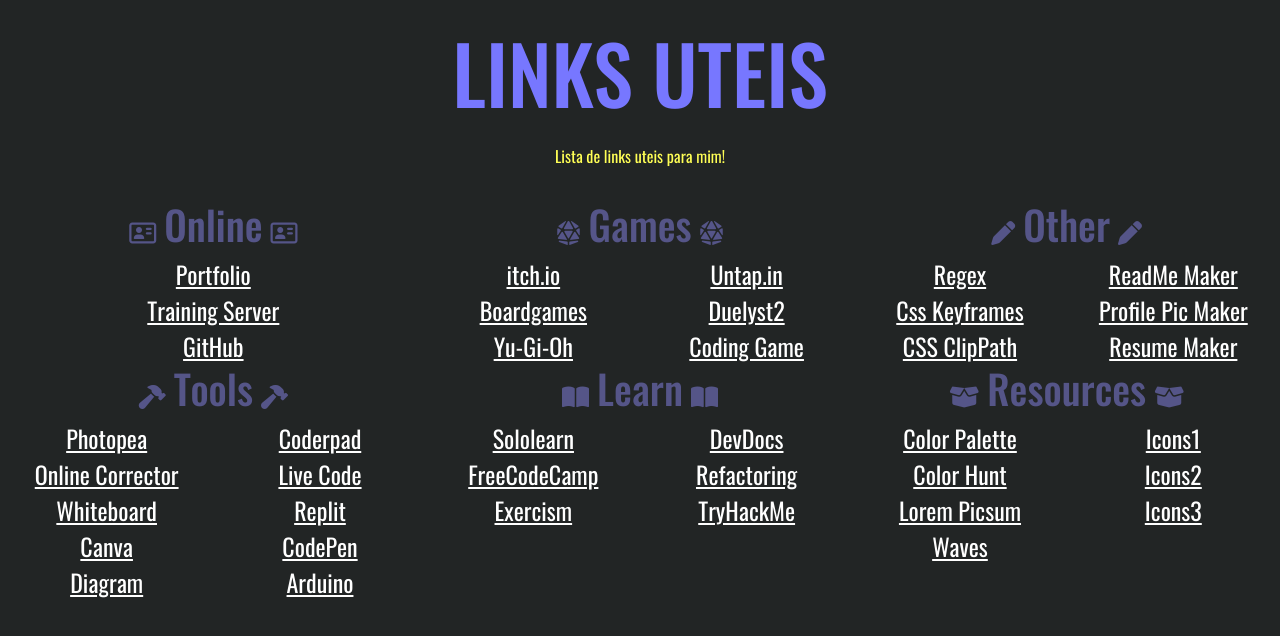
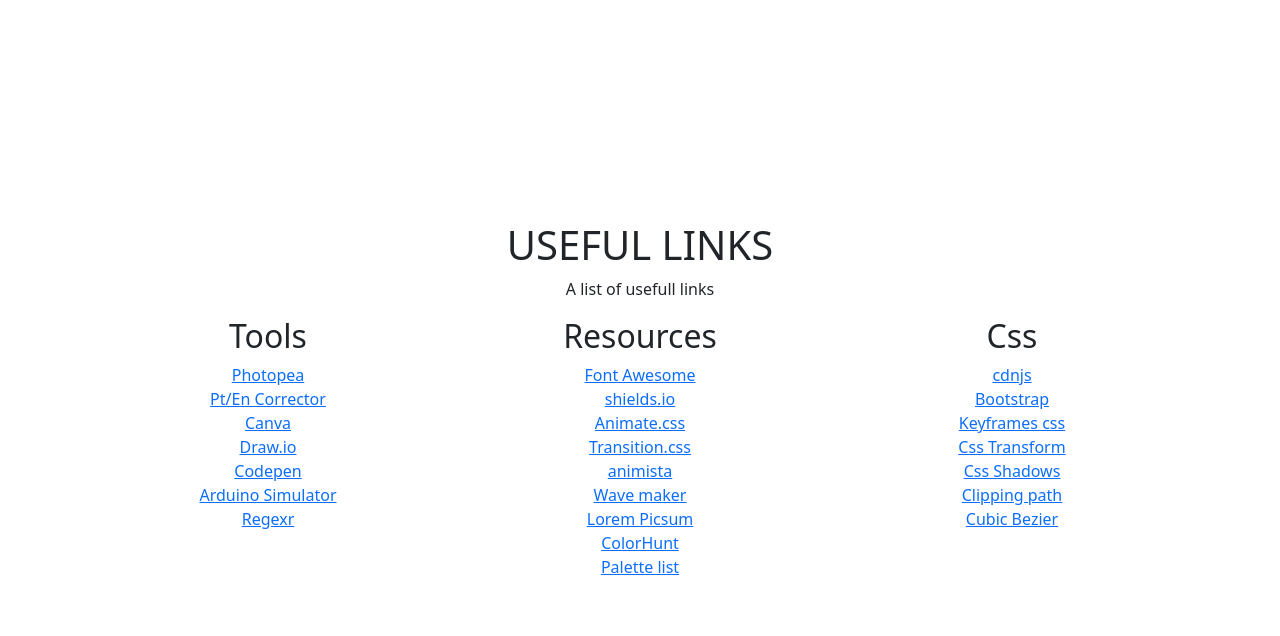
Before and after one commit to henrique11varela/LINKS, a plain HTML site: page index.html in a window 1280 px wide. Drawn offline with nearby package versions, Linux system fonts and the light colour scheme.

Commit message:
new branch, changed links

```diff
--- a/index.html
+++ b/index.html
@@ -1,120 +1,67 @@
+<!DOCTYPE html>
 <html lang="en">
-
 <head>
     <meta charset="UTF-8">
     <meta http-equiv="X-UA-Compatible" content="IE=edge">
     <meta name="viewport" content="width=device-width, initial-scale=1.0">
-    <title>LINKS UTEIS</title>
-    <link href="https://cdn.jsdelivr.net/npm/bootstrap@5.2.1/dist/css/bootstrap.min.css" rel="stylesheet"
-    integrity="sha384-iYQeCzEYFbKjA/T2uDLTpkwGzCiq6soy8tYaI1GyVh/UjpbCx/TYkiZhlZB6+fzT" crossorigin="anonymous">
+    <title>Document</title>
+    <link href="https://cdn.jsdelivr.net/npm/bootstrap@5.3.0-alpha1/dist/css/bootstrap.min.css" rel="stylesheet" integrity="sha384-GLhlTQ8iRABdZLl6O3oVMWSktQOp6b7In1Zl3/Jr59b6EGGoI1aFkw7cmDA6j6gD" crossorigin="anonymous">
     <link rel="stylesheet" href="style.css">
-    <script src="https://kit.fontawesome.com/1a4aca6b7d.js" crossorigin="anonymous"></script>
 </head>
+<body>
+    <div class="container d-flex flex-column justify-content-center align-items-center">
+        <h1>USEFUL LINKS</h1>
+        <p>A list of usefull links</p>
+        <div class="row w-100 text-center">
+            <!-- Tools -->
+            <div class="col-12 col-md-6 col-lg-4 d-flex flex-column">
+                <h2>Tools</h2>
+                <a href="https://www.photopea.com/">Photopea</a>
+                <a href="https://www.onlinecorrection.com/">Pt/En Corrector</a>
+                <a href="https://www.canva.com/">Canva</a>
+                <a href="https://app.diagrams.net/">Draw.io</a>
+                <a href="https://codepen.io/">Codepen</a>
+                <a href="https://wokwi.com/">Arduino Simulator</a>
+                <a href="https://regexr.com/">Regexr</a>
+            </div>
+            <!-- Resources -->
+            <div class="col-12 col-md-6 col-lg-4 d-flex flex-column">
+                <h2>Resources</h2>
+                <a href="https://fontawesome.com/">Font Awesome</a>
+                <a href="https://shields.io/">shields.io</a>
+                <a href="https://animate.style/">Animate.css</a>
+                <a href="https://www.transition.style/">Transition.css</a>
+                <a href="https://animista.net/">animista</a>
+                <a href="https://getwaves.io/">Wave maker</a>
+                <a href="https://picsum.photos/">Lorem Picsum</a>
+                <a href="https://colorhunt.co/">ColorHunt</a>
+                <a href="https://lospec.com/palette-list">Palette list</a>
+            </div>
+            <!--CSS  -->
+            <div class="col-12 col-md-6 col-lg-4 d-flex flex-column">
+                <h2>Css</h2>
+                <a href="https://cdnjs.com/">cdnjs</a>
+                <a href="https://getbootstrap.com/">Bootstrap</a>
+                <a href="https://keyframes.app/">Keyframes css</a>
+                <a href="https://css-transform.moro.es/">Css Transform</a>
+                <a href="https://shadows.brumm.af/">Css Shadows</a>
+                <a href="https://bennettfeely.com/clippy/">Clipping path</a>
+                <a href="https://cubic-bezier.com/#.17,.67,.83,.67">Cubic Bezier</a>
+            </div>
+            <!--  -->
+            <div class="col-12 col-md-6 col-lg-4 d-flex flex-column">
 
-<body>
-    <h1>LINKS UTEIS</h1>
-    <p>Lista de links uteis para mim!</p>
-    <div class="container-fluid">
-        <div class="row">
-            <div class="col-md-4 col-sm-6 column">
-                <h3><i class="fa-regular fa-address-card"></i>Online<i class="fa-regular fa-address-card"></i></h3>
-                <div class="row center">
-                    <div class="col-md-6 column">
-                        <a href="https://henrique11varela.github.io/">Portfolio</a>
-                        <a href="https://trainingserver.atec.pt/TrainingServer/">Training Server</a>
-                        <a href="https://github.com/">GitHub</a>
-                    </div>
-                </div>
             </div>
+            <!--  -->
+            <div class="col-12 col-md-6 col-lg-4 d-flex flex-column">
 
-            <div class="col-md-4 col-sm-6 column">
-                <h3><i class="fa-solid fa-dice-d20"></i>Games<i class="fa-solid fa-dice-d20"></i></h3>
-                <div class="row">
-                    <div class="col-md-6 column">
-                        <a href="https://itch.io/">itch.io</a>
-                        <a href="https://en.boardgamearena.com/welcome">Boardgames</a>
-                        <a href="https://duelingnexus.com/">Yu-Gi-Oh</a>
-                    </div>
-                    <div class="col-md-6 column">
-                        <a href="https://untap.in/">Untap.in</a>
-                        <a href="https://alpha.duelyst2.com/">Duelyst2</a>
-                        <a href="https://www.codingame.com/start">Coding Game</a>
-                    </div>
-                </div>
             </div>
+            <!--  -->
+            <div class="col-12 col-md-6 col-lg-4 d-flex flex-column">
 
-            <div class="col-md-4 col-sm-6 column">
-                <h3><i class="fa-solid fa-pen"></i>Other<i class="fa-solid fa-pen"></i></h3>
-                <div class="row center">
-                    <div class="col-md-6 column">
-                        <a href="https://regexr.com/">Regex</a>
-                        <a href="https://keyframes.app/">Css Keyframes</a>
-                        <a href="https://bennettfeely.com/clippy/">CSS ClipPath</a>
-                    </div>
-                    <div class="col-md-6 column">
-                        <a href="https://readme.so/">ReadMe Maker</a>
-                        <a href="https://pfpmaker.com/">Profile Pic Maker</a>
-                        <a href="https://resume.io/">Resume Maker</a>
-                    </div>
-                </div>
-            </div>
-
-            <div class="col-md-4 col-sm-6 column">
-                <h3><i class="fa-solid fa-hammer"></i>Tools<i class="fa-solid fa-hammer"></i></h3>
-                <div class="row">
-                    <div class="col-md-6 column">
-                        <a href="https://www.photopea.com/">Photopea</a>
-                        <a href="https://www.onlinecorrection.com/">Online Corrector</a>
-                        <a href="https://webwhiteboard.com/">Whiteboard</a>
-                        <a href="https://www.canva.com/">Canva</a>
-                        <a href="https://app.diagrams.net/">Diagram</a>
-                    </div>
-                    <div class="col-md-6 column">
-                        <a href="https://app.coderpad.io/sandbox">Coderpad</a>
-                        <a href="https://harc.github.io/seymour-live2017/">Live Code</a>
-                        <a href="https://replit.com/">Replit</a>
-                        <a href="https://codepen.io/">CodePen</a>
-                        <a href="https://wokwi.com/">Arduino</a>
-                    </div>
-                </div>
-            </div>
-
-            <div class="col-md-4 col-sm-6 column">
-                <h3><i class="fa-solid fa-book-open"></i>Learn<i class="fa-solid fa-book-open"></i></h3>
-                <div class="row center">
-                    <div class="col-md-6 column">
-                        <a href="https://www.sololearn.com/">Sololearn</a>
-                        <a href="https://www.freecodecamp.org/">FreeCodeCamp</a>
-                        <a href="https://exercism.org/">Exercism</a>
-                    </div>
-                    <div class="col-md-6 column">
-                        <a href="https://devdocs.io/">DevDocs</a>
-                        <a href="https://refactoring.guru/refactoring/catalog">Refactoring</a>
-                        <a href="https://tryhackme.com/">TryHackMe</a>
-                    </div>
-                </div>
-            </div>
-
-            <div class="col-md-4 col-sm-6 column">
-                <h3><i class="fa-solid fa-box-open"></i>Resources<i class="fa-solid fa-box-open"></i></h3>
-                <div class="row">
-                    <div class="col-md-6 column">
-                        <a href="https://lospec.com/palette-list">Color Palette</a>
-                        <a href="https://colorhunt.co/">Color Hunt</a>
-                        <a href="https://picsum.photos/">Lorem Picsum</a>
-                        <a href="https://getwaves.io/">Waves</a>
-                    </div>
-                    <div class="col-md-6 column">
-                        <a href="https://css.gg/">Icons1</a>
-                        <a href="https://www.streamlinehq.com/">Icons2</a>
-                        <a href="https://fontawesome.com/">Icons3</a>
-                    </div>
-                </div>
             </div>
         </div>
     </div>
-
-
+    <script src="https://cdn.jsdelivr.net/npm/bootstrap@5.3.0-alpha1/dist/js/bootstrap.bundle.min.js" integrity="sha384-w76AqPfDkMBDXo30jS1Sgez6pr3x5MlQ1ZAGC+nuZB+EYdgRZgiwxhTBTkF7CXvN" crossorigin="anonymous"></script>
 </body>
-
 </html>
--- a/style.css
+++ b/style.css
@@ -1,58 +1,3 @@
-@font-face {
-    font-family: Oswald;
-    src: url(font/Oswald-VariableFont_wght.ttf);
-  }
-
-*{
-    margin: 0;
-    padding: 0;
-    text-align: center;
-    font-family: Oswald;
+.container {
+    min-height: 100vh;
 }
-
-body {
-    background-color: #222525;
-}
-
-h1 {
-    color: #77f;
-    font-size: 10vh;
-    padding-top: 3vh;
-}
-
-h3 {
-    color: #558;
-    font-size: 5vh;
-}
-
-a {
-    color: #fff;
-    font-size: 3vh;
-}
-
-a:hover {
-    color:#77f;
-    box-shadow: inset 0 0 1vh #77f;
-}
-
-p {
-    padding-top: 2vh;
-    padding-bottom: 2vh;
-    color: #ff5;
-}
-
-i {
-    color: #558;
-    font-size: 3vh;
-    margin-right: 1vh;
-    margin-left: 1vh;
-}
-
-.center {
-    justify-content: center;
-}
-
-.column {
-    display: flex;
-    flex-direction: column;
-}
```
